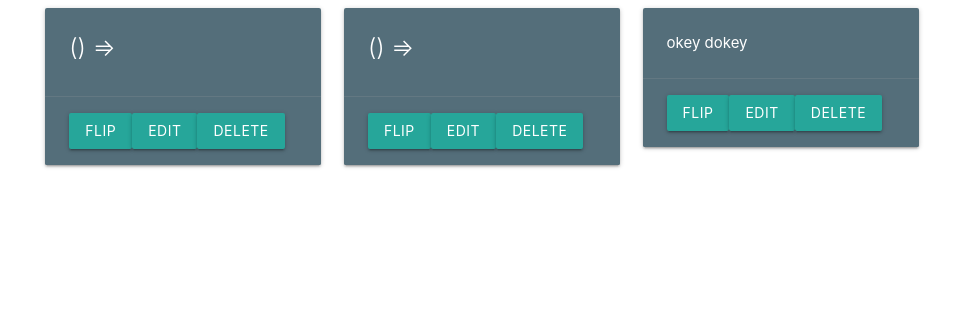
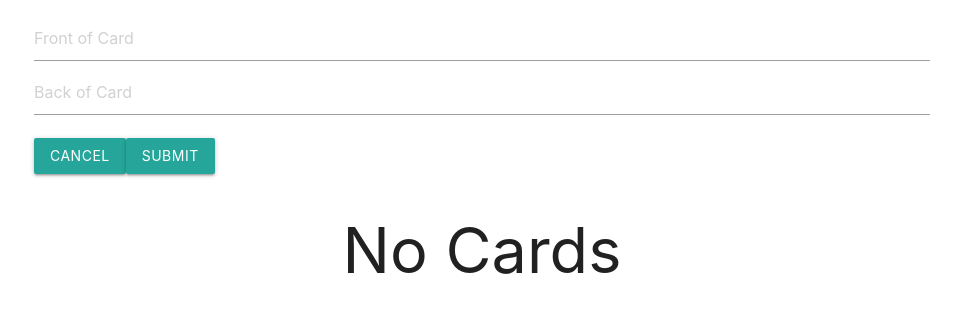
Before and after one commit to Jcummings81/reactrouterreview, a React (Create React App) app: page / in a window 1280 px wide. Shown: the top 312 px of the page, without its empty margins (158-1119 px from the left). Built offline with nearby package versions, Linux system fonts and the light colour scheme.

Commit message:
added structure of the render method in Form.js

```diff
--- a/src/App.js
+++ b/src/App.js
@@ -3,12 +3,7 @@ import Form from './Form'
 import Card from './Card'
 
 class App extends React.Component {
-  state = { cards: [
-    { id: 1, front: '() =>', back: 'arrow function', show: 'front'},
-    { id: 2, front: '() =>', back: 'arrow function', show: 'front'},
-    { id: 3, front: 'howdy', back: 'okey dokey', show: 'back'}
-
-  ],
+  state = { cards: [],
      editing: null }
 
   flipCard = (id) => {
--- a/src/Form.js
+++ b/src/Form.js
@@ -1,5 +1,47 @@
 import React from 'react'
 
-const Form = () => null
+class Form extends React.Component {
+    initialState = { front: '', back: '' }
+    state = {...this.initialState}
+
+    handleChange = (e) => {
+
+    }
+
+    handleSubmit = (e) => {
+
+    }
+
+    render() {
+        const { front, back } = this.state
+        return(
+            <form onSubmit={this.handleSubmit}>
+                <div className="input-field col s6">
+                    <input
+                    placeholder="Front of Card"
+                    name="front"
+                    value={front}
+                    onChange={this.handleChange}
+                    required
+                    />
+                      <input
+                    placeholder="Back of Card"
+                    name="back"
+                    value={back}
+                    onChange={this.handleChange}
+                    required
+                    />
+                </div>
+                <button type="button" className="btn" onClick={this.cancel}>
+                cancel
+                </button>
+                <button className="btn">
+                submit
+                </button>
+            </form>
+
+        )
+    }
+}
 
 export default Form
```
